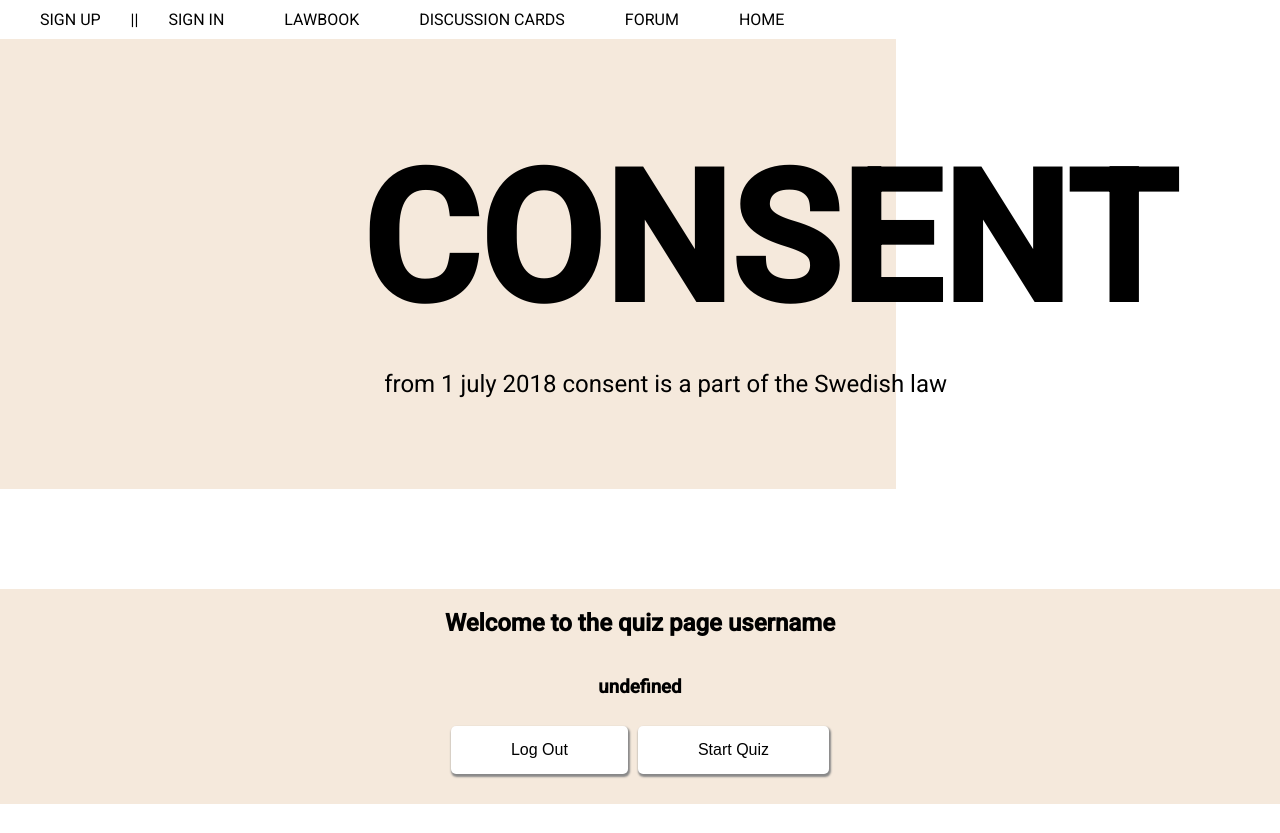
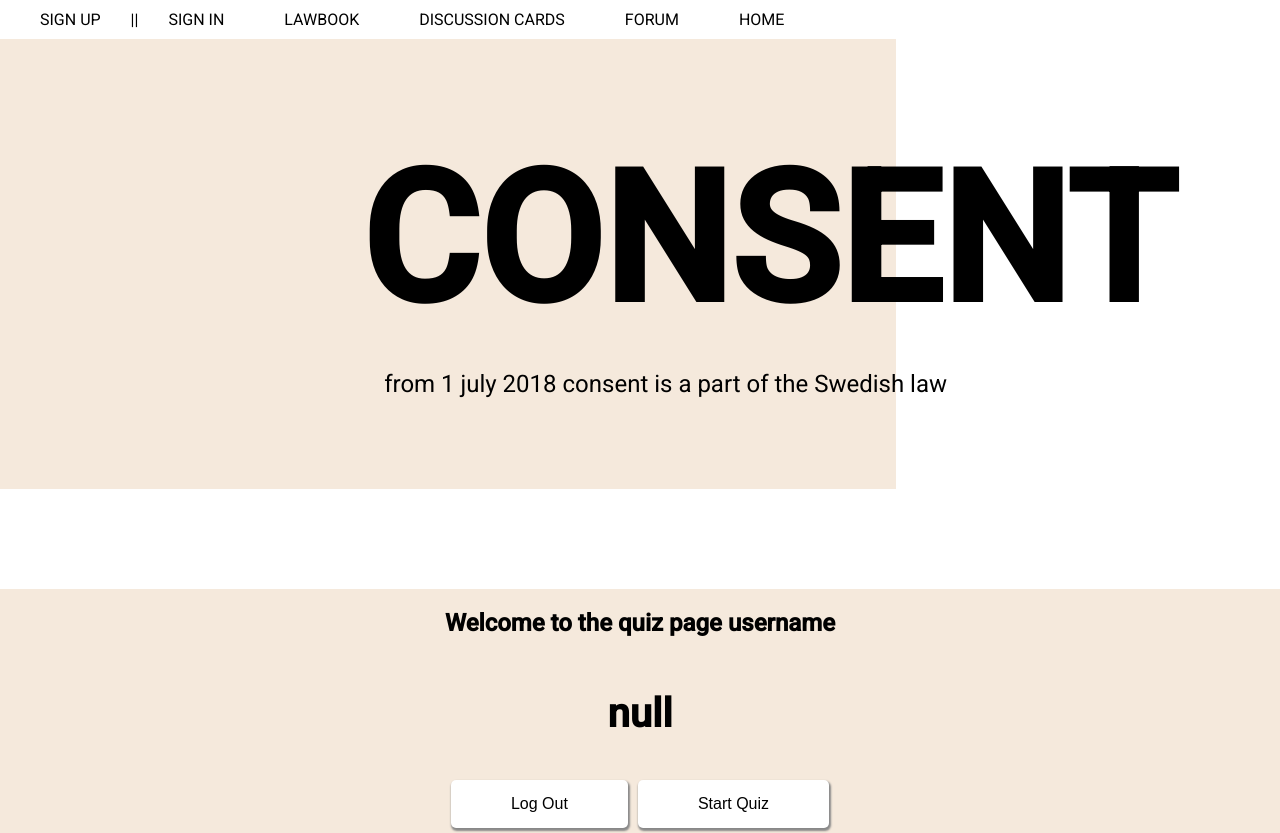
Before and after one commit to mhammarback/final-project, a React (Create React App) app in the folder frontend/: page /quiz in a window 1280 px wide. Shown: the top 833 px of the page. Built offline with nearby package versions, Linux system fonts and the light colour scheme; no server answers.

Commit message:
username welcome message in quiz completed

```diff
--- a/frontend/src/quiz/QuizHome.js
+++ b/frontend/src/quiz/QuizHome.js
@@ -12,7 +12,7 @@ export const QuizHome = ({ setPage }) => {
 	const dispatch = useDispatch()
 	const userId = useSelector((store) => store.user.userId)
 	const accessToken = useSelector((store) => store.user.accessToken)
-	const secretMessage = useSelector((store) => store.user.SecretMessage)
+	const secretMessage = useSelector((store) => store.user.secretMessage)
 
   useEffect(() => {
     dispatch(user.actions.setErrorMessage({ errorMessage: null }))
@@ -38,7 +38,7 @@ export const QuizHome = ({ setPage }) => {
 	return(
 	    <Section background={ '#F5E9DC;'}>
 		    <h1>Welcome to the quiz page username</h1>
-		    <h3>{`${secretMessage}`}</h3>
+		    <h2>{`${secretMessage}`}</h2>
 			    <ContainerCenter>
             <CoulmnRow>
 			        <Button type="button" onClick={handleClick}>Log Out</Button>
```
Also changed, not shown: 1 other file (tests, documents, lock files or other folders).
